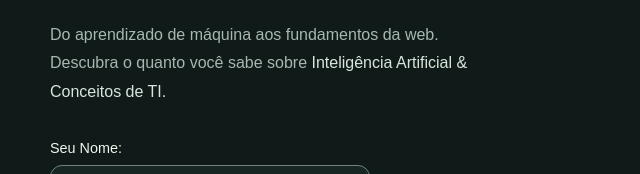
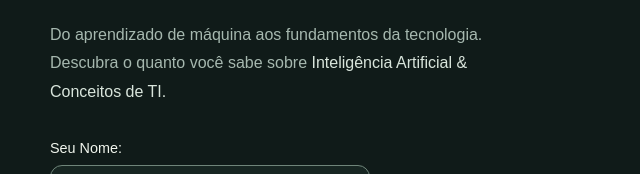
Before and after one commit to Nathan-GN-Santos/ads-dfew-techquiz, a plain HTML site: page index.html in a window 1280 px wide. Shown: the part 443-617 px from the top of the page, 0-640 px from the left. Drawn offline with Linux system fonts and the light colour scheme.

Commit message:
change: of the text

```diff
--- a/index.html
+++ b/index.html
@@ -44,7 +44,7 @@
       <div class="hero-copy">
         <p class="eyebrow"><span class="dot"></span> EXPLORE. RESPONDA. EVOLUA.</p>
         <h1 id="titulo">Conecte ideias.<br>Teste seu<br><span>conhecimento.</span></h1>
-        <p class="intro">Do aprendizado de máquina aos fundamentos da web. Descubra o quanto você sabe sobre
+        <p class="intro">Do aprendizado de máquina aos fundamentos da tecnologia. Descubra o quanto você sabe sobre
           <strong>Inteligência Artificial &amp; Conceitos de TI.</strong></p>
 
         <!-- Campo do nome  -->
```
